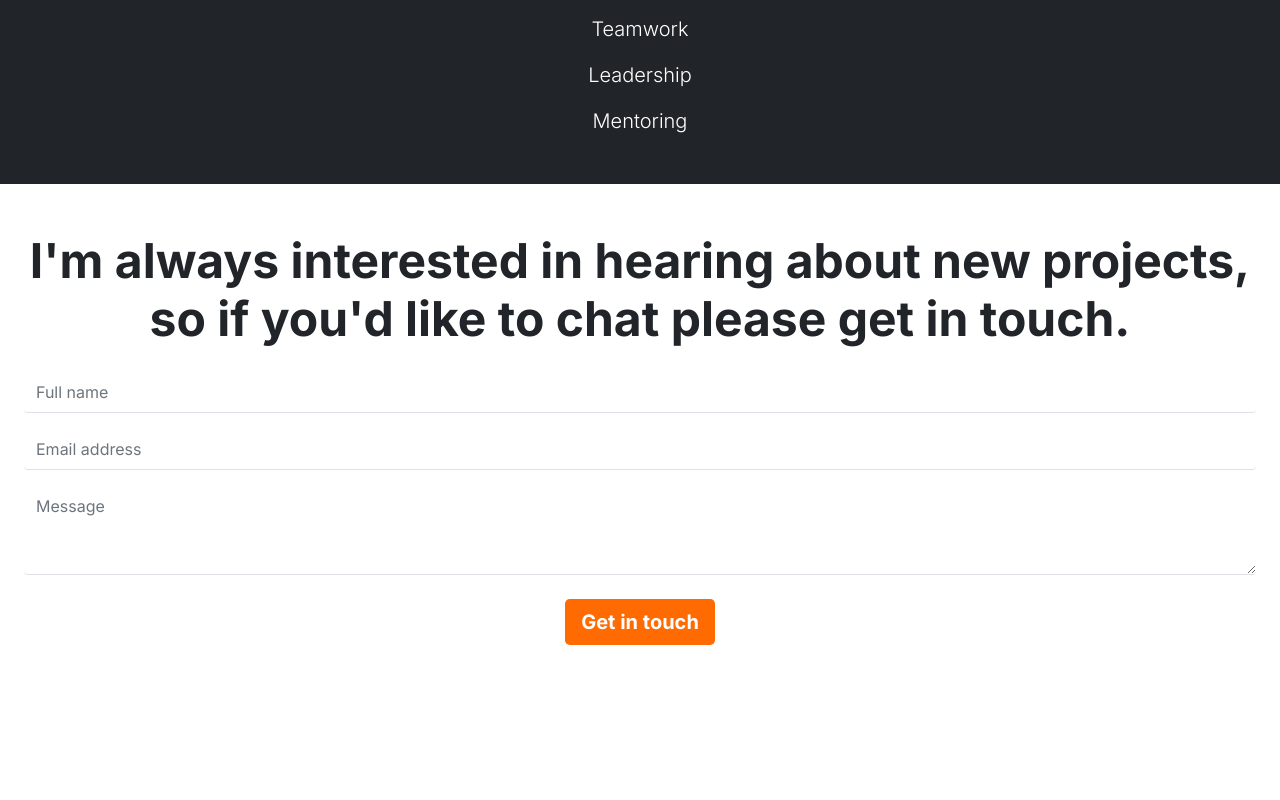
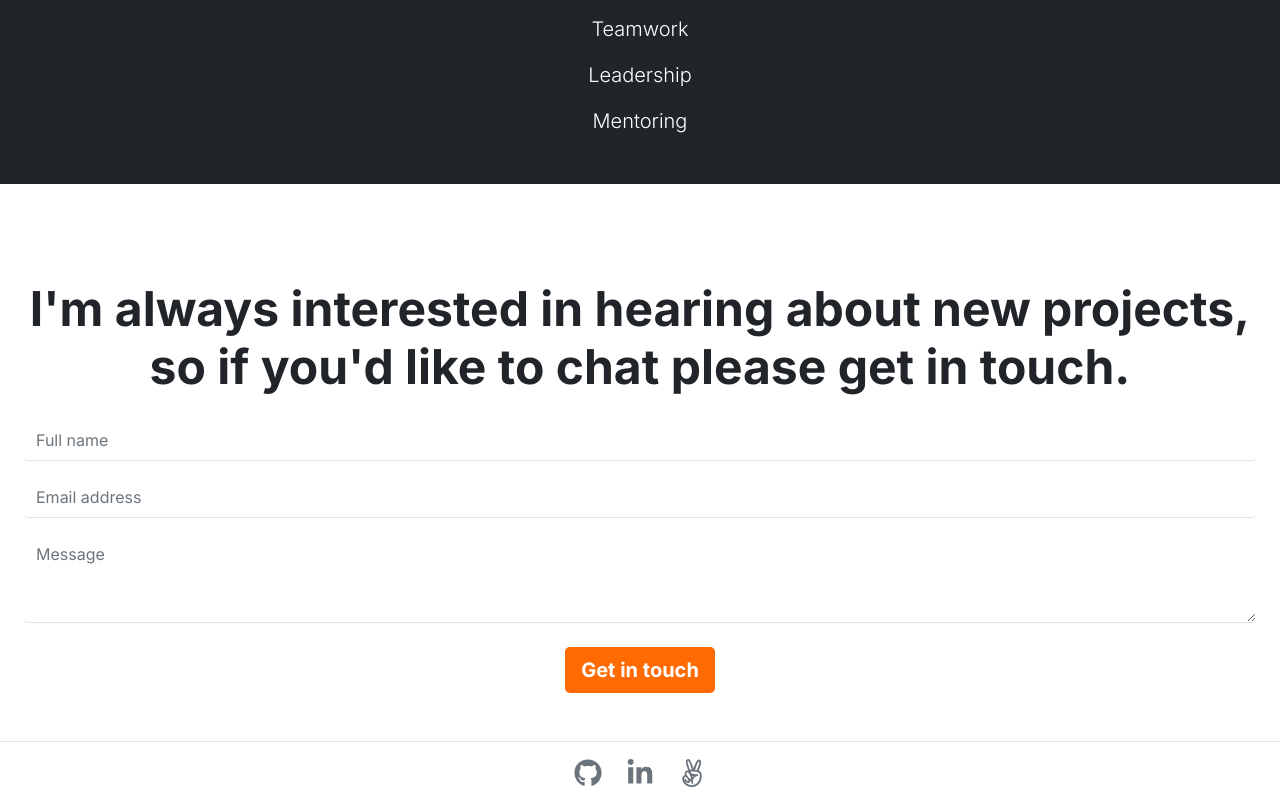
Before and after one commit to dicodiaz/portfolio, a React (Create React App) app: page /about in a window 1280 px wide. Shown: the part 6614-7414 px from the top of the page. Before the commit the page ends 7307 px from the top, so only its background shows below. Built offline with nearby package versions, Linux system fonts and the light colour scheme.

Commit message:
Add footer, fix Contact and Skills section styling

```diff
--- a/src/App.js
+++ b/src/App.js
@@ -6,6 +6,7 @@
 import About from './components/About';
 import Contact from './components/Contact';
 import Cover from './components/Cover';
+import Footer from './components/Footer';
 import Header from './components/Header';
 import Portfolio from './components/Portfolio';
 import Skills from './components/Skills';
@@ -25,6 +26,7 @@
         <About />
         <Skills />
         <Contact />
+        <Footer icons={icons} />
       </main>
     </Router>
   );
--- a/src/components/Contact.js
+++ b/src/components/Contact.js
@@ -7,7 +7,7 @@
     as="section"
     className="min-vh-75 d-flex flex-column justify-content-center py-5"
   >
-    <Row className="mx-0">
+    <Row className="mx-0 pt-5">
       <h2 className="text-center display-5 fw-bold mb-4">
         I&apos;m always interested in hearing about new projects, so if you&apos;d like to chat
         please get in touch.
--- /dev/null
+++ b/src/components/Footer.js
@@ -0,0 +1,29 @@
+import PropTypes from 'prop-types';
+import { Container, Row } from 'react-bootstrap';
+
+const Footer = ({ icons }) => (
+  <Container fluid id="footer" as="footer" className="py-2 border-top">
+    <Row xs="auto" className="mx-0 justify-content-center">
+      {icons.map((icon) => {
+        const { id, href, src: Icon } = icon;
+        return (
+          <a key={id} href={href} className="text-secondary fs-3" target="_blank" rel="noreferrer">
+            <Icon />
+          </a>
+        );
+      })}
+    </Row>
+  </Container>
+);
+
+Footer.propTypes = {
+  icons: PropTypes.arrayOf(
+    PropTypes.shape({
+      id: PropTypes.string.isRequired,
+      href: PropTypes.string.isRequired,
+      src: PropTypes.func.isRequired,
+    }),
+  ).isRequired,
+};
+
+export default Footer;
--- a/src/components/Skills.js
+++ b/src/components/Skills.js
@@ -15,8 +15,8 @@
         'GitHub',
         'Heroku',
         'Netlify',
+        'TDD',
         'Responsive Development',
-        'TDD',
         'Chrome Dev Tools',
       ],
     },
```
